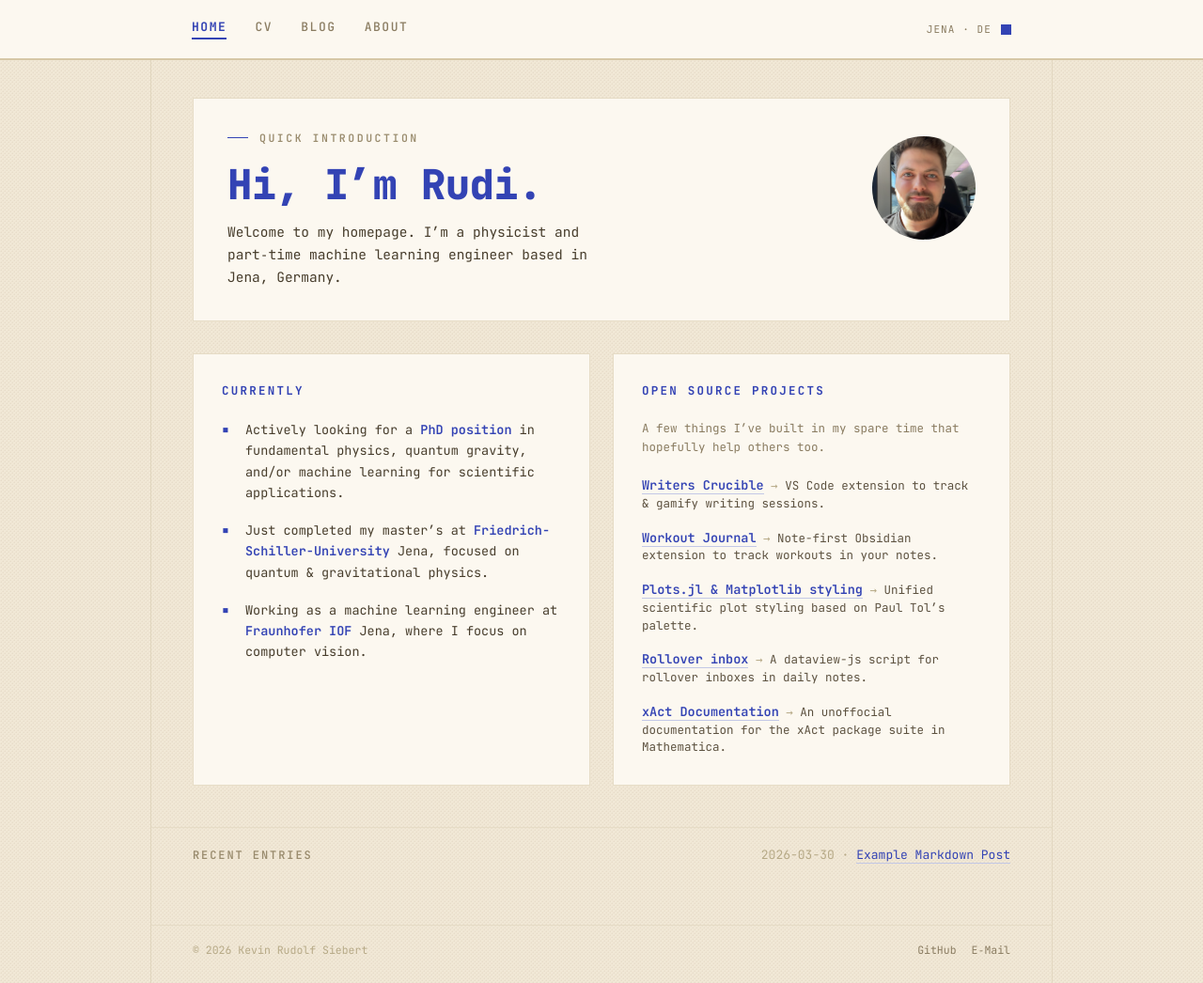
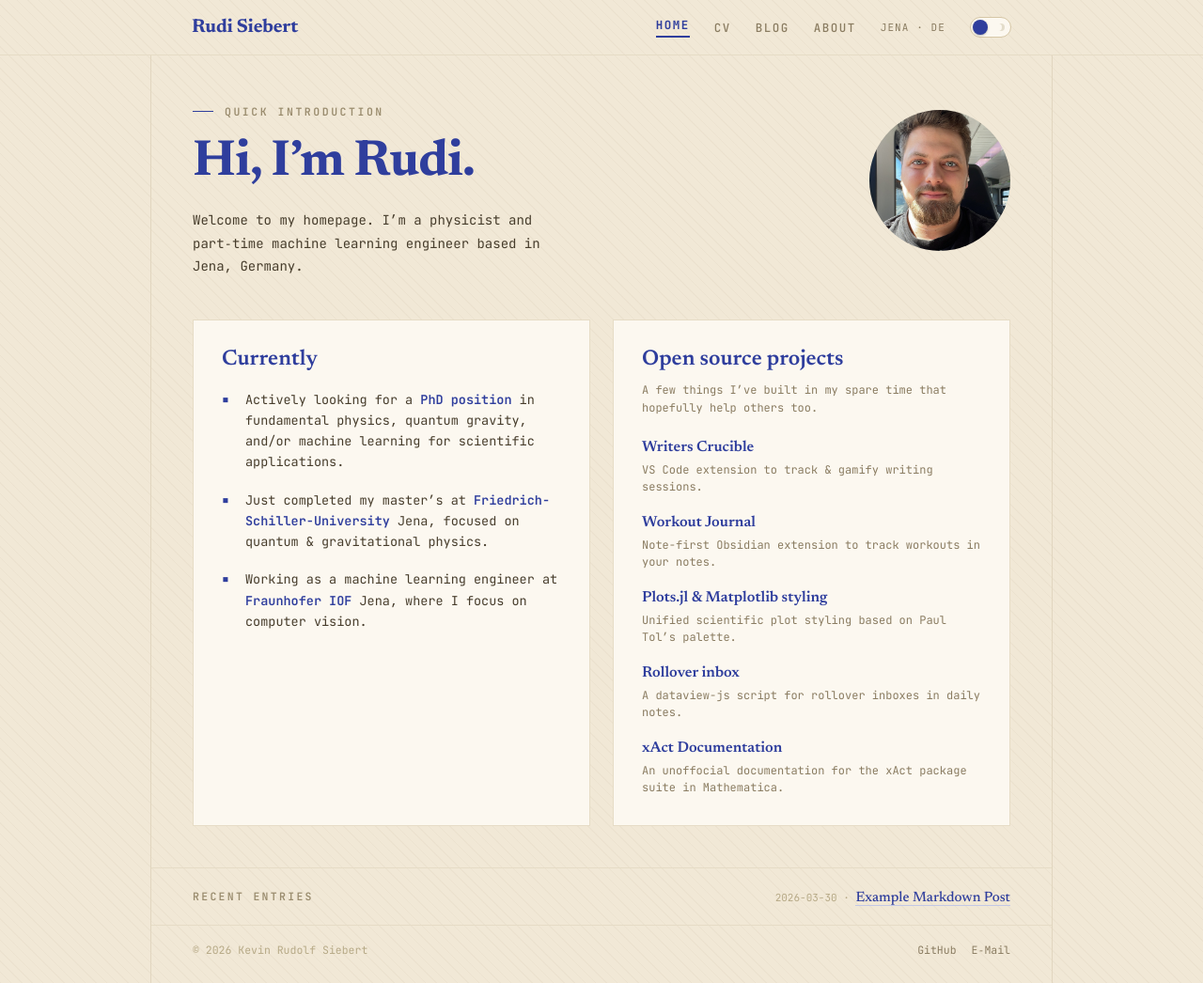
Before and after one commit to I-am-Rudi/i-am-rudi.github.io, a Jekyll site: the page built from index.md, in a window 1280 px wide and 1046 px high. Shown: the whole window at 94% size. Built offline with Jekyll 4.4.1, drawn with Linux system fonts in a browser that asks for light colours.

Commit message:
major design overhaul

```diff
--- a/_includes/head.html
+++ b/_includes/head.html
@@ -5,6 +5,28 @@
   <meta name="description" content="{{ page.description | default: site.description }}">
   <link rel="preconnect" href="https://fonts.googleapis.com">
   <link rel="preconnect" href="https://fonts.gstatic.com" crossorigin>
-  <link href="https://fonts.googleapis.com/css2?family=JetBrains+Mono:wght@400;500;600;700;800&display=swap" rel="stylesheet">
+  <link href="https://fonts.googleapis.com/css2?family=Newsreader:ital,opsz,wght@0,6..72,500;0,6..72,600;0,6..72,700;1,6..72,400;1,6..72,500&family=JetBrains+Mono:wght@400;500;600;700&display=swap" rel="stylesheet">
   <link rel="stylesheet" href="{{ '/assets/css/style.css' | relative_url }}">
+  <script>
+    /* Auto-detect colour scheme, allow manual override via the nav switch,
+       and remember the choice. Runs before paint to avoid a flash. */
+    (function () {
+      var KEY = 'rudi-theme';
+      var mq = window.matchMedia('(prefers-color-scheme: dark)');
+      function apply(t) { document.documentElement.setAttribute('data-theme', t); }
+      apply(localStorage.getItem(KEY) || (mq.matches ? 'dark' : 'light'));
+      if (mq.addEventListener) {
+        mq.addEventListener('change', function (e) {
+          if (!localStorage.getItem(KEY)) apply(e.matches ? 'dark' : 'light');
+        });
+      }
+      document.addEventListener('click', function (e) {
+        var t = e.target.closest && e.target.closest('[data-theme-toggle]');
+        if (!t) return;
+        var next = document.documentElement.getAttribute('data-theme') === 'dark' ? 'light' : 'dark';
+        localStorage.setItem(KEY, next);
+        apply(next);
+      });
+    })();
+  </script>
 </head>
--- a/_includes/header.html
+++ b/_includes/header.html
@@ -1,13 +1,14 @@
 {% assign u = page.url %}
 <header class="nav">
+  <a class="wordmark" href="{{ '/' | relative_url }}">Rudi Siebert</a>
+  <div class="nav-right">
     <nav class="nav-links">
       <a href="{{ '/' | relative_url }}"{% if u == '/' %} class="active"{% endif %}>HOME</a>
       <a href="{{ '/cv/' | relative_url }}"{% if u contains '/cv' %} class="active"{% endif %}>CV</a>
       <a href="{{ '/blog/' | relative_url }}"{% if u contains '/blog' or page.layout == 'post' %} class="active"{% endif %}>BLOG</a>
       <a href="{{ '/about/' | relative_url }}"{% if u contains '/about' %} class="active"{% endif %}>ABOUT</a>
     </nav>
-  <div class="nav-meta">
-    <span>{{ site.location }}</span>
-    <span class="mark"></span>
+    <span class="nav-loc">{{ site.location }}</span>
+    <button class="theme-switch" type="button" data-theme-toggle aria-label="Toggle light / dark mode" title="Toggle light / dark mode"><span class="ts-moon"></span></button>
   </div>
 </header>
--- a/_layouts/default.html
+++ b/_layouts/default.html
@@ -11,38 +11,5 @@
       {% include footer.html %}
     </div>
   </div>
-  <script>
-    (function () {
-      var KEY = 'tbmh', VWKEY = 'tbmhvw';
-      var box = document.querySelector('.title-box');
-      if (!box) return;
-
-      function apply() {
-        var vw = window.innerWidth;
-        var storedVw = parseInt(localStorage.getItem(VWKEY) || '0');
-        if (Math.abs(vw - storedVw) > 100) {
-          localStorage.removeItem(KEY);
-          localStorage.setItem(VWKEY, String(vw));
-        }
-        box.style.minHeight = '';
-        var h = box.getBoundingClientRect().height;
-        var stored = parseFloat(localStorage.getItem(KEY) || '0');
-        if (h > stored) {
-          stored = h;
-          localStorage.setItem(KEY, String(stored));
-          localStorage.setItem(VWKEY, String(vw));
-        }
-        if (stored > 0) box.style.minHeight = stored + 'px';
-      }
-
-      apply();
-
-      var timer;
-      window.addEventListener('resize', function () {
-        clearTimeout(timer);
-        timer = setTimeout(apply, 120);
-      });
-    })();
-  </script>
 </body>
 </html>
--- a/assets/css/style.css
+++ b/assets/css/style.css
@@ -1,18 +1,24 @@
 /* =========================================================================
-   Rudi Siebert — personal site
-   One stylesheet. Monospace, warm paper, indigo accent, diagonal texture.
+   Rudi Siebert — personal site  ·  "modernized" theme
+   One stylesheet. Newsreader serif headlines over a JetBrains Mono body,
+   warm paper, indigo accent, exposed construction rules, auto dark mode.
+   Content lives in markdown / front matter — this file owns all styling.
    ========================================================================= */
 
 :root{
+  --serif: 'Newsreader', Georgia, 'Times New Roman', serif;
+  --mono:  'JetBrains Mono', ui-monospace, 'SFMono-Regular', Menlo, monospace;
+
   --bg:           #f1e8d6;
+  --hatch:        rgba(120,100,60,.045);
   --ink:          #473d2c;   /* body text */
   --ink-strong:   #3d3527;   /* bold names / institutions */
   --detail:       #5d5240;   /* secondary detail text */
   --muted:        #8a7c61;   /* meta, secondary */
   --label:        #9a8c6e;   /* eyebrow labels */
   --faint:        #b6a986;   /* dates, arrows */
-  --accent:       #3343b4;   /* indigo */
-  --accent-hover: #5663c8;
+  --accent:       #2f3e9d;   /* indigo */
+  --accent-hover: #1f2c78;
   --accent-soft:  #c3c8e6;   /* underlines */
   --card:         #fcf8f0;   /* solid panels on top of texture */
   --border:       #e6dcc6;
@@ -21,18 +27,35 @@
   --rule-strong:  #d6c7a6;   /* nav divider (stronger) */
 }
 
+/* ----- Auto + manual dark mode (html[data-theme]) ----- */
+:root[data-theme="dark"]{
+  --bg:           #15120c;
+  --hatch:        rgba(225,205,155,.04);
+  --ink:          #d7cdb9;
+  --ink-strong:   #ece3d1;
+  --detail:       #c4b9a2;
+  --muted:        #a2957b;
+  --label:        #b7a884;
+  --faint:        #8c7f66;
+  --accent:       #9fabff;
+  --accent-hover: #c2caff;
+  --accent-soft:  #3c4674;
+  --card:         #201b13;
+  --border:       #332c20;
+  --divider:      #2b2418;
+  --rule:         #3b3327;
+  --rule-strong:  #4a4030;
+}
+
 *{ box-sizing:border-box; }
+*{ transition:background-color .25s ease, color .2s ease, border-color .25s ease; }
 html,body{ margin:0; height:100%; }
 
 body{
-  font-family:'JetBrains Mono', ui-monospace, 'SFMono-Regular', Menlo, monospace;
+  font-family:var(--mono);
   color:var(--ink);
   background-color:var(--bg);
-  background-image:
-    linear-gradient(45deg, rgba(120,100,60,.045) 25%, transparent 25%, transparent 75%, rgba(120,100,60,.045) 75%),
-    linear-gradient(45deg, rgba(120,100,60,.045) 25%, transparent 25%, transparent 75%, rgba(120,100,60,.045) 75%);
-  background-size:4px 4px;
-  background-position:0 0, 2px 2px;
+  background-image:repeating-linear-gradient(45deg, var(--hatch) 0, var(--hatch) 1px, transparent 1px, transparent 8px);
   -webkit-font-smoothing:antialiased;
   text-rendering:optimizeLegibility;
   display:flex;
@@ -53,17 +76,21 @@ img{ display:block; max-width:100%; }
 }
 .main-content{ flex:1; }
 
-/* ----- Header — full-width sticky bar ----- */
+/* ----- Header — full-width sticky bar with serif wordmark ----- */
 .nav{
   display:flex; align-items:center; justify-content:space-between;
-  padding:20px max(24px, calc((100% - 960px) / 2 + 44px));
-  border-bottom:2px solid var(--rule-strong);
-  position:sticky; top:0; z-index:30;
-  background:var(--card);
+  padding:18px max(24px, calc((100% - 960px) / 2 + 44px));
+  border-bottom:1px solid var(--border);
+  background:transparent;
 }
-.nav-links{ display:flex; gap:30px; align-items:baseline; }
+.wordmark{
+  font-family:var(--serif); font-weight:700; font-size:20px;
+  color:var(--accent); letter-spacing:-.01em;
+}
+.nav-right{ display:flex; align-items:center; gap:26px; }
+.nav-links{ display:flex; gap:26px; align-items:center; }
 .nav-links a{
-  font-size:13px; font-weight:500; letter-spacing:.12em; color:var(--muted);
+  font-size:12.5px; font-weight:500; letter-spacing:.12em; color:var(--muted);
   transition:color .15s ease;
 }
 .nav-links a:hover{ color:var(--accent); }
@@ -71,9 +98,30 @@ img{ display:block; max-width:100%; }
   font-weight:700; color:var(--accent);
   border-bottom:2px solid var(--accent); padding-bottom:3px;
 }
-.nav-meta{ display:flex; align-items:center; gap:10px; }
-.nav-meta span{ font-size:11px; letter-spacing:.1em; color:var(--muted); }
-.nav-meta .mark{ width:11px; height:11px; background:var(--accent); display:inline-block; }
+.nav-loc{ font-size:11px; letter-spacing:.1em; color:var(--muted); }
+
+/* ----- Theme switch (replaces the old .mark dot) ----- */
+.theme-switch{
+  position:relative; width:44px; height:22px; flex:none; padding:0;
+  border-radius:999px; border:1px solid var(--rule-strong);
+  background:var(--card); cursor:pointer; -webkit-appearance:none; appearance:none;
+}
+.theme-switch::after{
+  content:''; position:absolute; top:2px; left:2px; width:16px; height:16px;
+  border-radius:50%; background:var(--accent); box-shadow:0 1px 2px rgba(0,0,0,.25);
+  transition:left .25s ease, background .25s ease;
+}
+:root[data-theme="dark"] .theme-switch::after{ left:24px; }
+.theme-switch::before{
+  content:''; position:absolute; top:50%; left:7px; transform:translateY(-50%);
+  width:9px; height:9px; border-radius:50%; border:1.5px solid var(--faint); box-sizing:border-box;
+}
+.theme-switch .ts-moon{
+  position:absolute; top:50%; right:6px; transform:translateY(-50%);
+  width:8px; height:8px; border-radius:50%; box-shadow:inset -3px 0 0 0 var(--faint);
+}
+:root[data-theme="dark"] .theme-switch::before{ opacity:.35; }
+:root:not([data-theme="dark"]) .theme-switch .ts-moon{ opacity:.35; }
 
 /* ----- Shared bits ----- */
 .eyebrow{
@@ -84,43 +132,37 @@ img{ display:block; max-width:100%; }
 .eyebrow .tick{ width:22px; height:1.5px; background:var(--accent); display:inline-block; }
 
 h1{
-  margin:0 0 24px; font-size:50px; line-height:1.03; font-weight:800;
-  color:var(--accent); letter-spacing:-.015em;
+  margin:0 0 24px; font-family:var(--serif); font-size:54px; line-height:1.0;
+  font-weight:700; color:var(--accent); letter-spacing:-.02em;
 }
 
-/* ----- Title box: uniform header card on every page ----- */
-.title-box{
-  margin:40px 44px 0; padding:34px 36px; min-height:236px;
-  background:var(--card); border:1px solid var(--border); border-radius:0;
-}
-.title-box--split{ display:flex; gap:34px; align-items:flex-start; }
+/* ----- Title block: open frontmatter (no card), split with photo ----- */
+.title-box{ margin:52px 44px 0; padding:0; }
+.title-box--split{ display:flex; gap:40px; align-items:flex-start; }
 .title-main{ flex:1; min-width:0; }
 .title-box .eyebrow{ margin-bottom:20px; }
-.title-box h1{ margin:0 0 16px; font-size:44px; }
-.title-box--cv h1{ font-size:40px; letter-spacing:-.01em; }
-.title-box--blog h1{ font-size:46px; }
-.title-box .lead p{ font-size:14.5px; line-height:1.65; color:var(--ink); max-width:46ch; margin-bottom:0; }
-.title-box .sub{ margin:0; font-size:14.5px; line-height:1.65; color:var(--muted); max-width:48ch; }
-.lead p{ margin:0 0 16px; font-size:15.5px; line-height:1.7; color:var(--ink); max-width:48ch; }
+.title-box h1{ margin:0 0 22px; font-size:54px; }
+.title-box--cv h1{ font-size:46px; }
+.title-box--blog h1{ font-size:52px; }
+.title-box .lead p{ font-size:14px; line-height:1.75; color:var(--ink); max-width:50ch; margin-bottom:0; }
+.title-box .sub{ margin:0; font-size:14px; line-height:1.75; color:var(--muted); max-width:52ch; }
+.lead p{ margin:0 0 16px; font-size:14px; line-height:1.75; color:var(--ink); max-width:50ch; }
 .lead p:last-child{ margin-bottom:0; }
 .lead a{ color:var(--accent); border-bottom:1px solid var(--accent-soft); }
 .lead a:hover{ border-bottom-color:var(--accent); }
 
 .hero-photo{ flex-shrink:0; margin-top:6px; }
-.hero-photo img{
-  width:110px; height:110px; border-radius:50%;
-  object-fit:cover;
-}
+.hero-photo img{ width:150px; height:150px; border-radius:50%; object-fit:cover; }
 .hero-photo--ghost{ visibility:hidden; }
 
 /* ----- Cards (currently / projects / interests / elsewhere) ----- */
-.cards{ display:grid; grid-template-columns:1fr 1fr; gap:24px; padding:34px 44px 44px; }
-.card{ background:var(--card); border:1px solid var(--border); border-radius:0; padding:30px; }
+.cards{ display:grid; grid-template-columns:1fr 1fr; gap:24px; padding:44px 44px 44px; }
+.card{ background:var(--card); border:1px solid var(--border); padding:30px; }
 .card-title{
-  font-size:12.5px; letter-spacing:.18em; text-transform:uppercase;
-  color:var(--accent); font-weight:700; margin-bottom:22px;
+  font-family:var(--serif); font-size:23px; font-weight:600;
+  color:var(--accent); margin-bottom:20px;
 }
-.card-intro{ margin:0 0 20px; font-size:12.5px; line-height:1.6; color:var(--muted); }
+.card-intro{ margin:-8px 0 20px; font-size:12px; line-height:1.6; color:var(--muted); }
 
 .bullets{ list-style:none; margin:0; padding:0; display:flex; flex-direction:column; gap:18px; }
 .bullets li{ position:relative; padding-left:25px; font-size:13.5px; line-height:1.65; color:var(--ink); }
@@ -128,10 +170,11 @@ h1{
 .bullets li strong{ font-weight:600; color:var(--accent); }
 
 .projects{ list-style:none; margin:0; padding:0; display:flex; flex-direction:column; gap:16px; }
-.projects li{ font-size:12.5px; line-height:1.5; color:var(--detail); }
-.projects a{ font-size:13.5px; font-weight:600; color:var(--accent); border-bottom:1px solid var(--accent-soft); }
-.projects a:hover{ border-bottom-color:var(--accent); }
-.projects .arrow{ color:var(--faint); }
+.projects li{ font-size:12px; line-height:1.55; color:var(--muted); }
+.projects a{ display:block; font-family:var(--serif); font-size:16px; font-weight:600; color:var(--accent); margin-bottom:2px; }
+.projects a:hover{ color:var(--accent-hover); }
+.projects .arrow{ display:none; }
+.projects .proj-desc{ color:var(--muted); }
 
 .links-list{ list-style:none; margin:0; padding:0; display:flex; flex-direction:column; gap:14px; }
 .links-list a{
@@ -142,7 +185,7 @@ h1{
 }
 .links-list li:last-child a{ border-bottom:none; padding-bottom:0; }
 .links-list a:hover{ color:var(--accent-hover); }
-.links-list .name{ font-weight:600; }
+.links-list .name{ font-family:var(--serif); font-size:16px; font-weight:600; }
 .links-list .meta{ color:var(--faint); font-size:12px; white-space:nowrap; }
 
 /* ----- Recent entries strip (home) ----- */
@@ -150,10 +193,10 @@ h1{
   display:flex; align-items:center; justify-content:space-between;
   padding:20px 44px; border-top:1px solid var(--border);
 }
-.recent-label{ font-size:12px; letter-spacing:.16em; text-transform:uppercase; color:var(--label); font-weight:600; }
-.recent-item{ font-size:13px; color:var(--detail); }
-.recent-date{ color:var(--faint); }
-.recent-item a{ color:var(--accent); border-bottom:1px solid var(--accent-soft); }
+.recent-label{ font-size:11.5px; letter-spacing:.2em; text-transform:uppercase; color:var(--label); font-weight:600; }
+.recent-item{ font-size:15px; color:var(--detail); }
+.recent-date{ color:var(--faint); font-size:11px; }
+.recent-item a{ font-family:var(--serif); color:var(--accent); border-bottom:1px solid var(--accent-soft); }
 .recent-item a:hover{ border-bottom-color:var(--accent); }
 
 /* ----- Footer ----- */
@@ -166,7 +209,7 @@ h1{
 .foot a{ color:var(--muted); }
 .foot a:hover{ color:var(--accent); }
 
-/* ----- CV ----- */
+/* ----- CV (kept structurally true to the original) ----- */
 .cv-contact{ display:flex; gap:22px; }
 .cv-contact a{ font-size:13px; color:var(--accent); border-bottom:1px solid var(--accent-soft); }
 .cv-contact a:hover{ border-bottom-color:var(--accent); }
@@ -186,7 +229,7 @@ h1{
 .entry-note::before{ content:"▪"; position:absolute; left:0; top:0; color:var(--accent); font-size:12px; }
 
 .theses{ display:grid; grid-template-columns:1fr 1fr; gap:24px; }
-.thesis{ background:var(--card); border:1px solid var(--border); border-radius:0; padding:26px; }
+.thesis{ background:var(--card); border:1px solid var(--border); padding:26px; }
 .thesis-kind{ font-size:11px; letter-spacing:.14em; text-transform:uppercase; color:var(--label); font-weight:600; margin-bottom:12px; }
 .thesis-title{ margin:0 0 16px; font-size:14px; line-height:1.55; font-weight:700; color:var(--ink-strong); }
 .thesis-sup{ font-size:11.5px; color:var(--muted); line-height:1.6; }
@@ -210,23 +253,20 @@ h1{
 }
 .post-row:hover{ background:var(--card); }
 .post-date{ font-size:12.5px; color:var(--muted); }
-.post-title{ font-size:16px; font-weight:600; color:var(--accent); }
+.post-title{ font-family:var(--serif); font-size:19px; font-weight:600; color:var(--accent); }
 .post-sub{ display:block; font-size:12.5px; color:var(--muted); margin-top:6px; line-height:1.5; }
 .post-arrow{ font-size:13px; color:var(--faint); }
 
 .blog-note{ padding:30px 44px 56px; }
-.blog-note .box{ border:1px dashed #d8ccb2; border-radius:0; padding:26px; text-align:center; }
+.blog-note .box{ border:1px dashed var(--rule-strong); padding:26px; text-align:center; }
 .blog-note p{ margin:0; font-size:12.5px; color:var(--faint); line-height:1.6; }
 .blog-note a{ color:var(--accent); border-bottom:1px solid var(--accent-soft); }
 
 /* ----- Single post ----- */
 .post{ padding:0 0 44px; }
-.prose-card{
-  margin:34px 44px 0; padding:38px 44px;
-  background:var(--card); border:1px solid var(--border); border-radius:0;
-}
+.prose-card{ margin:34px 44px 0; padding:38px 44px; background:var(--card); border:1px solid var(--border); }
 .prose p{ margin:0 0 18px; font-size:15px; line-height:1.75; color:var(--ink); max-width:68ch; }
-.prose h2{ font-size:20px; color:var(--accent); margin:34px 0 14px; font-weight:700; }
+.prose h2{ font-family:var(--serif); font-size:26px; color:var(--accent); margin:34px 0 14px; font-weight:600; }
 .prose h3{ font-size:16px; color:var(--ink-strong); margin:26px 0 10px; font-weight:700; }
 .prose a{ color:var(--accent); border-bottom:1px solid var(--accent-soft); }
 .prose a:hover{ border-bottom-color:var(--accent); }
@@ -236,8 +276,8 @@ h1{
 .prose ol{ counter-reset:item; }
 .prose ol li{ counter-increment:item; }
 .prose ol li::before{ content:counter(item) "."; position:absolute; left:0; top:0; color:var(--accent); font-weight:600; }
-.prose code{ background:var(--card); border:1px solid var(--border); border-radius:0; padding:1px 6px; font-size:13px; }
-.prose pre{ background:#2b2620; color:#e8dcc4; border-radius:0; padding:20px; overflow:auto; font-size:13px; line-height:1.6; margin:0 0 20px; }
+.prose code{ background:var(--card); border:1px solid var(--border); padding:1px 6px; font-size:13px; }
+.prose pre{ background:#2b2620; color:#e8dcc4; padding:20px; overflow:auto; font-size:13px; line-height:1.6; margin:0 0 20px; }
 .prose pre code{ background:none; border:none; padding:0; color:inherit; }
 .prose blockquote{ border-left:3px solid var(--accent); margin:0 0 18px; padding:4px 0 4px 18px; color:var(--muted); }
 .post-back{ margin:38px 0 0; font-size:13px; }
@@ -248,18 +288,17 @@ h1{
 @media (max-width:760px){
   .site{ padding:0; }
   .wrap{ border-left:none; border-right:none; }
-  h1{ font-size:38px; }
-  .nav{ padding:16px 24px; flex-wrap:wrap; gap:14px; }
-  .nav-links{ gap:22px; }
-  .title-box{ margin-left:24px; margin-right:24px; min-height:0; }
+  h1{ font-size:40px; }
+  .nav{ padding:14px 24px; flex-wrap:wrap; gap:12px; }
+  .nav-right{ gap:18px; }
+  .nav-links{ gap:20px; }
+  .title-box{ margin:36px 24px 0; }
+  .title-box h1, .title-box--cv h1, .title-box--blog h1{ font-size:40px; }
   .title-box--split{ flex-direction:column-reverse; gap:24px; }
-  .title-box--split .hero-photo{ align-self:flex-end; }
-  .prose-card{ margin-left:24px; margin-right:24px; padding-left:24px; padding-right:24px; }
+  .title-box--split .hero-photo{ align-self:flex-start; }
   .cards, .theses{ grid-template-columns:1fr; }
   .entry, .skill{ grid-template-columns:1fr; gap:8px; }
-  .section, .post-list, .blog-note, .cards, .recent, .foot{
-    padding-left:24px; padding-right:24px;
-  }
+  .section, .post-list, .blog-note, .cards, .recent, .foot{ padding-left:24px; padding-right:24px; }
   .post-row{ grid-template-columns:1fr; gap:6px; }
   .post-arrow{ display:none; }
   .recent{ flex-direction:column; align-items:flex-start; gap:8px; }
```
Lines whose indentation alone changed are shown as unchanged.
